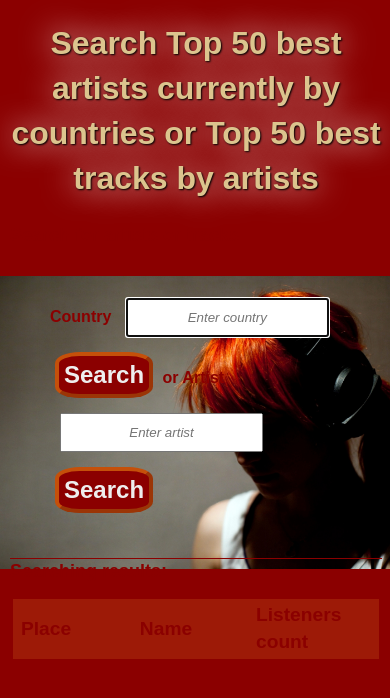
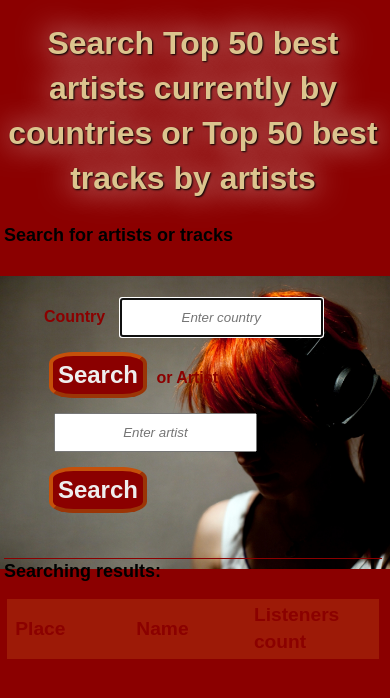
Before and after one commit to annashtirberg/top50by, a Flask app: page / in a window 390 px wide. Shown: the top 698 px of the page. Run offline with Flask 2, Linux system fonts and the light colour scheme.

Commit message:
Some improvements

```diff
--- a/app/static/css/css.css
+++ b/app/static/css/css.css
@@ -14,7 +14,7 @@
           background-position: right;
           background-repeat: no-repeat;
           background-color: darkred;
-          margin-left: 10px;
+          margin-left: 1%;
       }
 
       h1 {
@@ -101,3 +101,9 @@
       .link:visited {
           color: #DCC48E;
       }
+
+    @media (max-width: 450px) {
+    h2, title {
+        color: black;
+    }
+}
--- a/app/templates/index_artist.j2
+++ b/app/templates/index_artist.j2
@@ -7,6 +7,9 @@
 </head>
 <body>
 <h1>Search Top 50 best artists currently by countries or Top 50 best tracks by artists</h1>
+<div class="back-search-artist">
+    <a href="../">Back to search</a>
+</div>
     <h2>Searching results: {{artist | title}}</h2>
     <div id="result">
         <div class="title">
--- a/app/templates/index_country.j2
+++ b/app/templates/index_country.j2
@@ -7,6 +7,9 @@
 </head>
 <body>
 <h1>Search Top 50 best artists currently by countries or Top 50 best tracks by artists</h1>
+<div class="back-search-country">
+    <a href="../">Back to search</a>
+</div>
     <h2>Searching results: {{country | title}}</h2>
     <div id="result">
         <div class="title">
```
